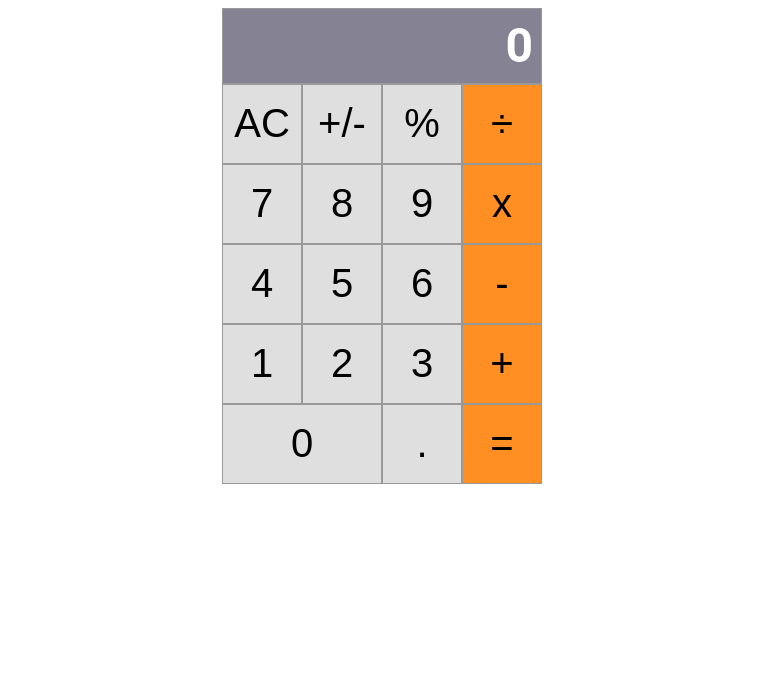
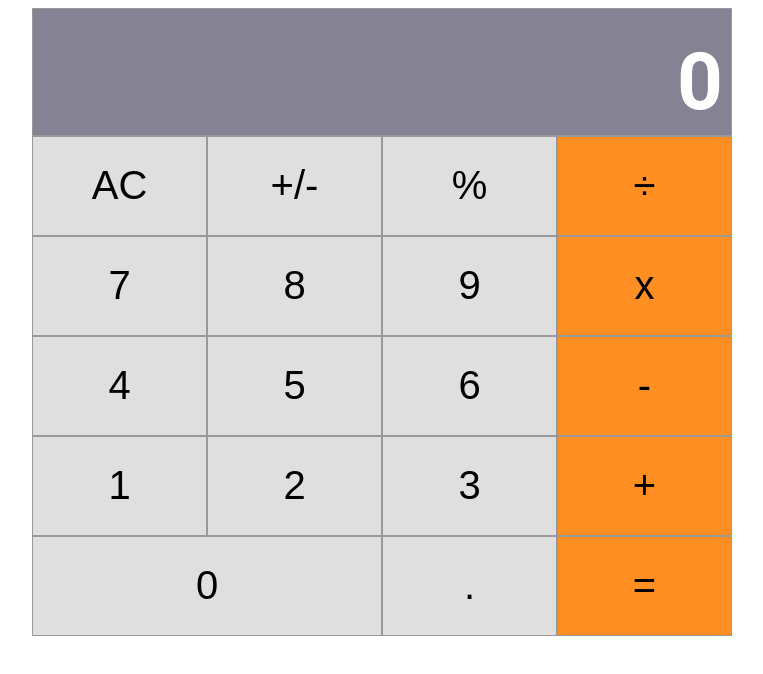
Before and after one commit to martin-cervantes/Calculator_App, a React (Create React App) app: page / in a window 1280 px wide. Shown: the top 674 px of the page, without its empty margins (258-1021 px from the left). Built offline with nearby package versions, Linux system fonts and the light colour scheme.

Commit message:
Pass “color” and “wide” props to the Button

```diff
--- a/src/components/Button.js
+++ b/src/components/Button.js
@@ -2,10 +2,13 @@
 import PropTypes from 'prop-types';
 
 export default function Button(props) {
-  const { name, className } = props;
+  const { name, color, wide } = props;
 
   return (
-    <button type="button" className={className}>
+    <button
+      type="button"
+      className={`${color} ${wide ? 'twice' : ''}`}
+    >
       {name}
     </button>
   );
@@ -13,10 +16,12 @@
 
 Button.propTypes = {
   name: PropTypes.string,
-  className: PropTypes.string,
+  color: PropTypes.string,
+  wide: PropTypes.bool,
 };
 
 Button.defaultProps = {
   name: 'Button',
-  className: '',
+  color: '',
+  wide: false,
 };
--- a/src/components/ButtonPanel.js
+++ b/src/components/ButtonPanel.js
@@ -4,38 +4,38 @@
 export default function ButtonPanel() {
   return (
     <div className="buttonPanel">
-      <div className="group1">
-        <Button name="AC" />
-        <Button name="+/-" />
-        <Button name="%" />
-        <Button name="÷" className="operator" />
+      <div className="group">
+        <Button name="AC" color="gray" />
+        <Button name="+/-" color="gray" />
+        <Button name="%" color="gray" />
+        <Button name="÷" />
       </div>
 
-      <div className="group2">
-        <Button name="7" />
-        <Button name="8" />
-        <Button name="9" />
-        <Button name="x" className="operator" />
+      <div className="group">
+        <Button name="7" color="gray" />
+        <Button name="8" color="gray" />
+        <Button name="9" color="gray" />
+        <Button name="x" />
       </div>
 
-      <div className="group3">
-        <Button name="4" />
-        <Button name="5" />
-        <Button name="6" />
-        <Button name="-" className="operator" />
+      <div className="group">
+        <Button name="4" color="gray" />
+        <Button name="5" color="gray" />
+        <Button name="6" color="gray" />
+        <Button name="-" />
       </div>
 
-      <div className="group4">
-        <Button name="1" />
-        <Button name="2" />
-        <Button name="3" />
-        <Button name="+" className="operator" />
+      <div className="group">
+        <Button name="1" color="gray" />
+        <Button name="2" color="gray" />
+        <Button name="3" color="gray" />
+        <Button name="+" />
       </div>
 
-      <div className="group5">
-        <Button name="0" className="zero" />
-        <Button name="." />
-        <Button name="=" className="operator" />
+      <div className="group">
+        <Button name="0" color="gray" wide />
+        <Button name="." color="gray" />
+        <Button name="=" />
       </div>
     </div>
   );
--- a/src/css/reset.css
+++ b/src/css/reset.css
@@ -114,7 +114,6 @@
   line-height: 1;
   margin: 0 auto;
   max-width: 1310px;
-  width: 80%;
 }
 
 ol,
--- a/src/css/style.css
+++ b/src/css/style.css
@@ -5,35 +5,50 @@
 }
 
 .calculator {
-  width: 20rem;
+  display: flex;
+  flex-direction: column;
+  width: 700px;
   margin: 0.5rem auto;
 }
 
 .display {
+  border: 1px solid #999;
+  display: flex;
   background-color: var(--dark_gray);
-  border: 1px solid #999;
   color: #fff;
-  font-size: 3rem;
+  font-size: 5rem;
   font-weight: bold;
+  align-items: flex-end;
+  height: 100px;
+  justify-content: flex-end;
   padding: 0.8rem 0.5rem;
-  text-align: right;
+}
+
+.buttonPanel {
+  display: flex;
+  flex-direction: column;
+}
+
+.group {
+  display: flex;
+  flex-wrap: nowrap;
+  height: 100px;
 }
 
 button {
-  background-color: var(--light_gray);
+  background-color: var(--orange);
   border: 1px solid #999;
   cursor: pointer;
   font-size: 2.5rem;
-  height: 5rem;
   padding: 0;
   text-align: center;
-  width: 5rem;
+  width: 25%;
 }
 
-.operator {
-  background-color: var(--orange);
+.gray {
+  background-color: var(--light_gray);
 }
 
-.zero {
-  width: 10rem;
+.twice {
+  width: 50%;
 }
```
